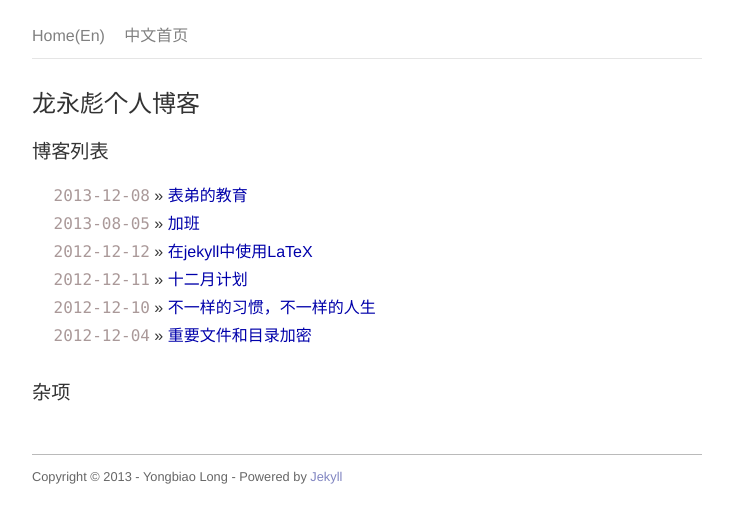
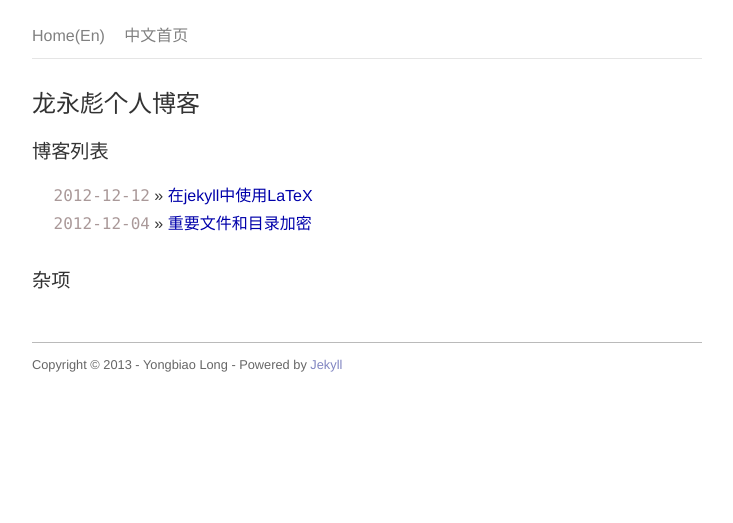
Before and after one commit to lyblog/lyblog.github.com, a Jekyll site: the page built from zh/index.html, in a window 1280 px wide. Shown: the top 523 px of the page, without its empty margins (273-1006 px from the left). Built offline with Jekyll 4.4.1, drawn with Linux system fonts in a browser that asks for light colours; part of the change alters nothing that is shown.

Commit message:
delete posts

```diff
--- a/_layouts/default.html
+++ b/_layouts/default.html
@@ -5,7 +5,7 @@
    <meta name="viewport" content="width=device-width, initial-scale=1">
    <title>{{ page.title }}</title>
    <meta name="author" content="Yongbiao Long" />
-   <link rel="icon" href="favicon.ico">
+   <link rel="icon" href="/favicon.ico">
    <!-- Latest compiled and minified CSS -->
    <link rel="stylesheet" href="https://maxcdn.bootstrapcdn.com/bootstrap/3.3.0/css/bootstrap.min.css">
    <!-- Latest compiled and minified JavaScript -->
--- a/_posts/2012-12-10-different-habits-lead-to-totally-different-lives.md
+++ /dev/null
@@ -1,17 +0,0 @@
----
-layout: post
-category: zh
-title: "不一样的习惯，不一样的人生"
----
-
-听过这样一句话——优秀是一种习惯。我用自己的观察来佐证更强的观点，习惯的不同会将人引向多么不同的人生。
-
-对于有些人来说每天背单词也可以是一种习惯，是一件很轻松的事。我不久前在扇贝上注册了一个帐号，然后跟自己承诺：每天背50或100单词（不全是新词），很好的坚持了10来天，后来慢慢的隔一天没去记，隔两天，隔三天……到现在我已经很久没去记忆了。当时还有另一个计划，每天晚上12点半之前睡觉，到现在几乎要忘了，不知道有多少天熬到两三点。这两个计划看上去很容易实施，当时我还有心理准备，就是不问自己这么做的理由，因为如果要问理由，经常会找借口，然后就不了了之。事实上我仍然不了了之了。任何简单的事，假设不是有这样一个习惯，要长期坚持下来很难！
-
-推而广之，思考也是一种习惯，但思考比记单词和早睡却难多了，在看一篇文章，听一次演讲，是不是主动思考，分析作者的逻辑，做出自己评估……是否有思考的习惯对我们的影响多么大呢？爱思考的人每天都在进步，而且是越来越快。而不爱思考的人，只会重复着以前的一切，不管正确与否，不管效率多么低。我发现自己在听一个演讲时，思维总是很迟钝，无法抓住演讲者的思路和要表达的意思，没多少收获，同时想，也许会思考的人在心里重新组织演讲者所说的一切，不仅如此，还有评估，还有疑问，知道哪些是自己以前没听过的，哪些讲得很充分，证据充足，哪些是细枝末节不重要，或者扯淡等等。他在不断地改进和重铸自己的思想，这和一个听了演讲之后什么都不知道的人差距会有多大呀！也许可以通过暗示，“逼”自己思考，但即使提出一个稍微合理一点的问题也是极其费力的事，因为没有这样的习惯。
-
-专注也是习惯，有些人很容易就能做到，我不能，比如本来要写一篇博客，或研究一段代码，可一打开电脑之后，我总是不是看看邮箱微博，好像有什么强迫自己一定要去做一样。这就是习惯的力量。久而久之，当任务变多时，总是很难完成，心十分焦虑！无法专注导致效率低下会损失多少乐趣呀！
-
-有人说一个习惯的养成需要至少一个月，两三个月很正常，据此有一个非常有意思的项目30day-trial，找一件非常容易做的事，每天坚持，至少30天，期间不能有中断，假设中断一天，效果会大折扣，如果中断4-5天，基本山需要重新来(另一个30天)。我要做的是就是每天写to-do list，我记得在前两周执行得很好，做事效率变高了，非常高兴，可我还是没能坚持一个月。估算可能有一个星期没有达到要求（或者没写list，或者写了完全放一边）。
-
-我决定继续这个trail，另外也继续早睡计划，我还是给自己一个理由：早睡是为了适应环境，不论上课还是工作都是在白天，正常都不是在凌晨进行。我为了保证正常学习或工作时的高效，必须在该睡的时候睡觉，把这个当作一个习惯来培养吧。n次的惨痛经历（感冒、头痛、胸闷）强烈暗示身体经不起折腾了！
--- a/_posts/2012-12-11-december-plan.md
+++ /dev/null
@@ -1,28 +0,0 @@
----
-layout: post
-category: zh
-title: "十二月计划"
----
-
-今天上午上拓扑学，迟到了一节课，进教室，听不懂老师讲什么，便自己看书，精神涣散，那些概念命题定理变得很陌生，两节课，5页书都没看完。昨晚睡得很好，不能再说是因为疲劳了。打算今天上完课把作业写完，可能由于上午的低效率，有些恐惧了：怕是再花时间还是看不懂。这就是习惯性失败吧！
-
-本来今天还打算研究http_load，学习unix网络编程，完成运筹学作业，看来能完成两个就不错了。还有一个月就期末考，突然感觉时间很少了，公司给我的项目还没有写一行代码！CMU的ICS course好几个星期没有继续。我得抓紧时间，在这里做个计划。
-
-这个月两个任务：
-
-<ol>
-<li>认真学好三门专业课，准备期末考试</li>
-<li>做完公司给的项目（至少要实现核心功能）</li>
-</ol>
-
-ICS course 推迟到寒假继续，这个课程太好了，真舍不得丢下。不过如果公司的项目顺利，我直接做ICS最后一个实验，因为性质类似，有了一些经验做起来就不那么难了。
-
-这周任务：
-<ol>
-<li>看完`Unix 网络编程' 前六章，看懂http_load程序</li>
-<li>完成数据库大作业</li>
-</ol>
-
-下周要实现项目的核心功能。
-
-希望这样写出来能促使自己行动，集中精力做该做的事，我已经推迟了最喜欢的课程，如果还要浪费时间，就太窝囊了！
--- a/_posts/2013-08-05-work-overtime.md
+++ /dev/null
@@ -1,13 +0,0 @@
----
-layout: post_zh
-category: zh
-title: "加班"
----
-
-这周末公司只要求加半天班，我自行加了两天，为了降低风险。我的工作效率实在是太低。昨天验收设备的抓包性能，正常应该在一两个小时完成，我花了昨天整整一天，还有周一半天时间，茂工也白白搭了不少工夫；中间各种问题，交换机、光模块、虚拟机、思博伦，一个接一个，倒霉的事都一齐遇上了。所幸验收结果还好，没有出问题，不然开发还要改，我得再验一次。
-
-本来计划周末能把自动化的用例转完，昨天一个没转成，今天去公司，环路了，上不了内网，没法工作，心情糟糕之极啊！上午部门就我一个人在，这也正是我想要的，怎么说，我不想他们看到我在“努力”，这些个简单的事情还要加班，甚至还完成不了，真是糟糕。上午看了一会代码，然后看RFC2109，这是一份简短的文档，讲了http的状态管理机制。我看得慢，最后很多地方也没看懂。现在我的阅读理解能力够差的，想看的书很多，看完的少，是心有余力不足。
-
-中午在楼下吃了饭，回来跟老钟打了会桌球，继续回到电脑前，不知道该干些什么，尝试自己抓包多分析一下http协议，开始两台电脑，linux完全用不了，索性把交换机接墙上的线拔了，拔错了线，环路消失，歪打正着啊；那根线连王波的交换机，他下班没有将设备电源线拔掉，设备有by-pass功能，有两根线插上就会造成环路，虽然听同事讲了很多次，今天才亲眼看到，回想到之前很多次一下班就上不了网，多半也是这个原因了。明天去跟他说下。能上网了，我的工作才真正开始，已经3点多了，转用例，copy，修改，paste，将实时漏洞分析的大半用例转了，晚上心情才稍微好点。
-
-现在有些麻木了。。脑子经常无法专注，想问题想不清楚，随便上上网，看到一些技术博客，总让我羡慕和自卑。今后工作要专注些，提高效率，周末不加班，该去玩。事实上，有小学同学来深圳一周了，如果这周不是这该死的任务，我找她玩去了:-(
--- a/_posts/2013-12-08-little-brothers-education.md
+++ /dev/null
@@ -1,16 +0,0 @@
----
-layout: post_zh
-category: zh
-title: "表弟的教育"
----
-
-小舅母给我打电话，她对于儿子扬扬的教育很是焦虑，希望我能写信给扬扬，看能不能有所改变。
-
-电话中我了解到的一些情况：
-
-* 经常跑出去玩，有时候一晚上都不回来。
-* 经常去网吧打游戏
-* 有次老师建议治治他，把他接回去，干脆不让读书了。被子都拿回了；扬扬反应很倔：不读就不读。最后到底还是舅母屈服，扬扬也有妥协，但小得多。
-* 舅母最大的担心就是怕他走向邪路，跟一群狐朋狗友学坏。
-
-从一个旁观者看，我觉得舅母的大多数担心是毫无必要的。但母亲就是这样，哪怕发生的概率很小，总是非常担心。我给扬扬写了一封信，没有什么说教，讲了一点点自己的经历。也说了，这个年龄的孩子，玩是应该的。我虽然考了大学，过去的经历也不值得学习。下次我寄些书给他，不期望他看，只是创造一个条件，在他哪怕某个心血来潮想看书的时候，有一些有趣的好书可以看，而不是看教材、教辅或中学生优秀作文。先寄武侠小说《天龙八部》和科幻小说《三体》。
```
